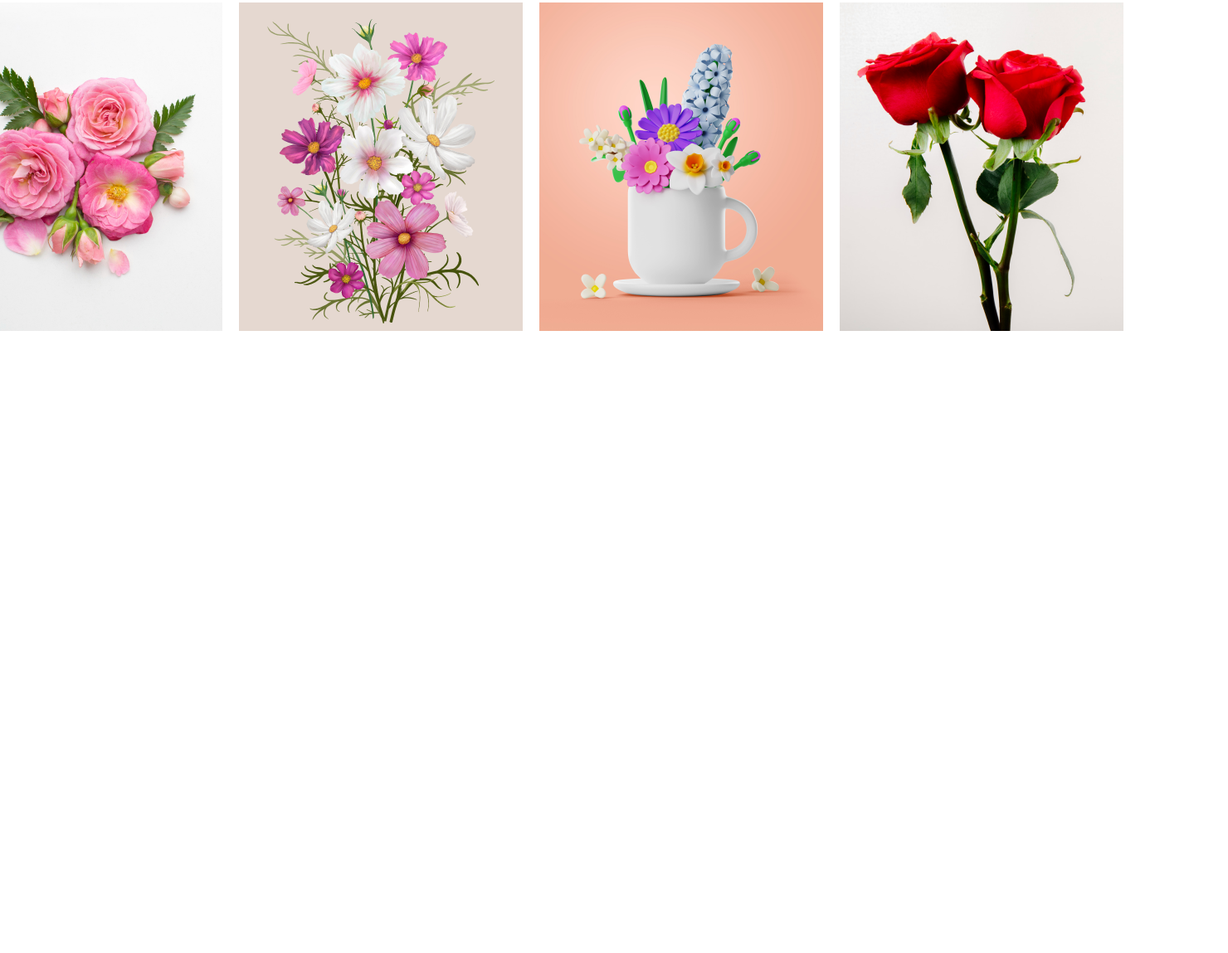
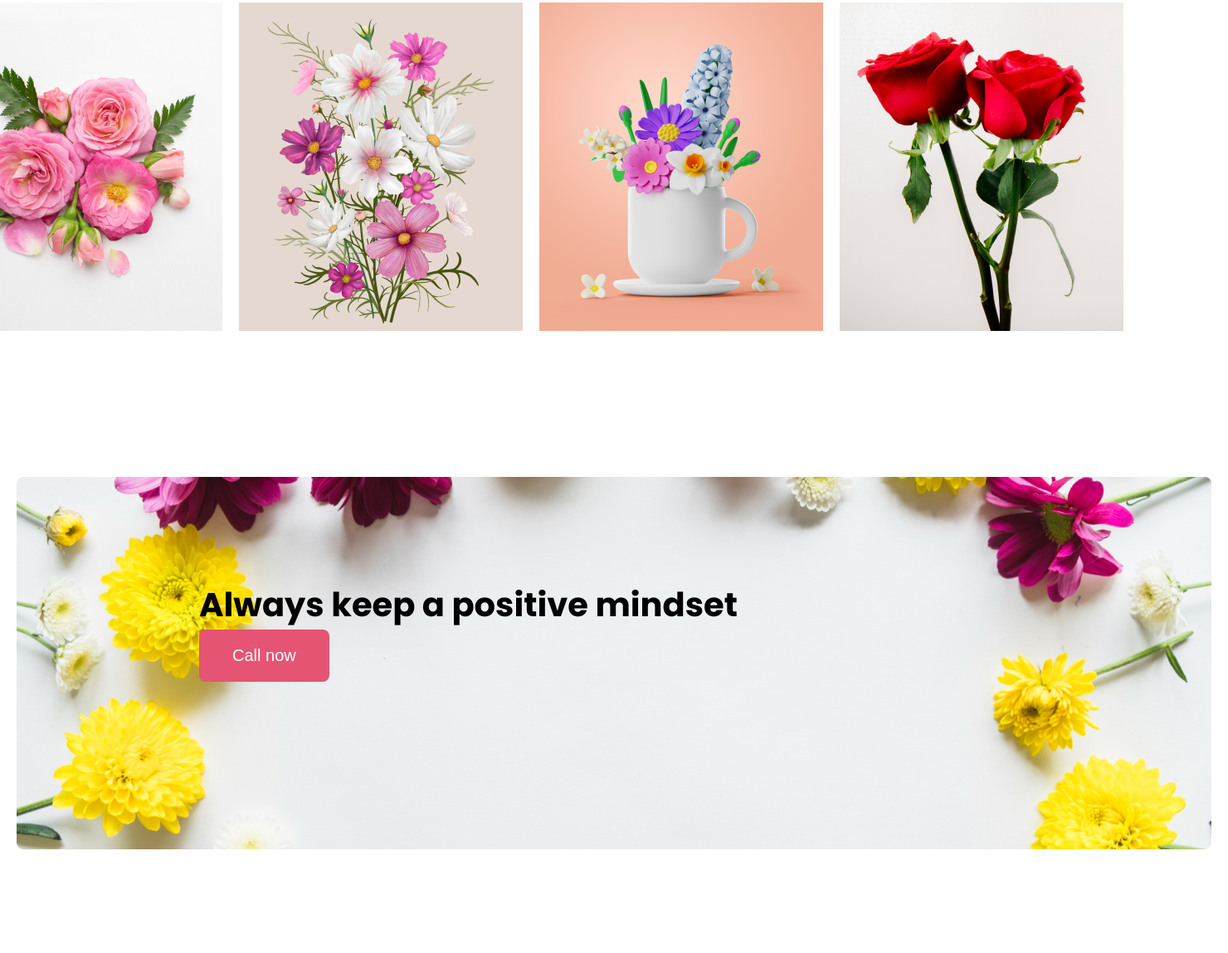
Before and after one commit to TamannaTahsin1/flower-shop, a plain HTML site: page index.html in a window 1280 px wide. Shown: the part 2716-3865 px from the top of the page at 83% size, 1480 px wide, since content can reach past the window. Before the commit the page ends 3165 px from the top, so only its background shows below. Drawn offline with Linux system fonts and the light colour scheme; a web font is replaced by a local one.

Commit message:
adding latest deal section

```diff
--- a/index.html
+++ b/index.html
@@ -70,6 +70,14 @@
             </div>
         </div>
 <!--instagram section end-->
+<!--latest deals section starts-->
+        <div class="late-deal-container">
+            <div class="deal-part">
+                <h3 class="headline">Always keep a positive mindset</h3>
+                <button id="call-btn" class="btn-primary">Call now</button>
+            </div>
+<!--latest deals section ends-->
+
     </main>
     <footer></footer>
 </body>
--- a/styles/style.css
+++ b/styles/style.css
@@ -120,3 +120,23 @@ body{
     gap: 20px;
     margin: 50px;
 }
+/*latest deals section style*/
+.late-deal-container{
+    /*background-image: url('../images/Rectangle\ 9.png');
+    background-repeat: no-repeat;
+    height: 60vh;
+    border-radius: 8px;*/
+    background-image: url('../images/Rectangle\ 9.png');
+    background-repeat: no-repeat;
+    background-position: center;
+    border-radius: 8px;
+    width: 1000px;
+    height: 300px;
+    padding: 200px 240px 200px 240px;
+}
+.headline{
+    color: black;
+    font-size: 40px;
+    font-weight: 700;
+    padding-top: 50px;
+}
```
